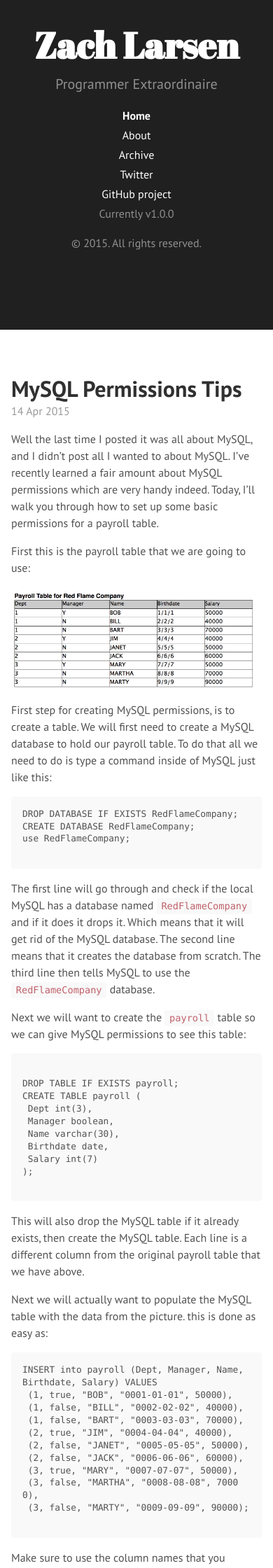
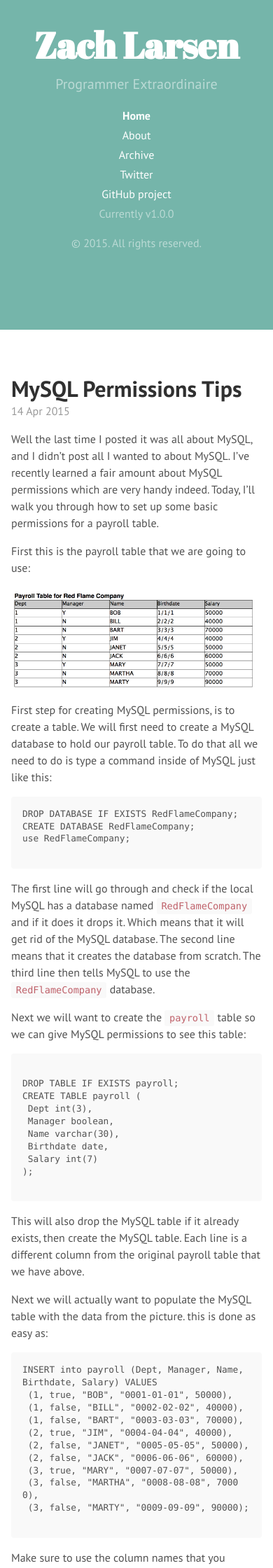
Before and after one commit to zlarsen/zlarsen.github.io, a Jekyll site: the page built from index.html, in a window 390 px wide. Shown: the top 2240 px of the page at 70% size. Built offline with Jekyll 4.4.1, drawn with Linux system fonts in a browser that asks for light colours; Markdown is read by kramdown in place of the engine named in the settings; the list of posts is cut into pages by our own code.

Commit message:
Changes sidebar color on mobile

```diff
--- a/public/css/hyde.css
+++ b/public/css/hyde.css
@@ -57,7 +57,8 @@ html {
   text-align: center;
   padding: 2rem 1rem;
   color: rgba(255,255,255,.5);
-  background-color: #202020;
+  background-color: #75b5aa;
+  /*To put it back to the original put #202020 as the bg color*/
 }
 @media (min-width: 48em) {
   .sidebar {
@@ -172,7 +173,8 @@ a.sidebar-nav-item:focus {
   text-align: center;
   padding: 2rem 1rem;
   color: rgba(255,255,255,.5);
-  background-color: #202020;
+  background-color: #75b5aa;
+  /*To put it back to the original put #202020 as the bg color*/
 }
 @media (min-width: 48em) {
   .ad-sidebar {
```
